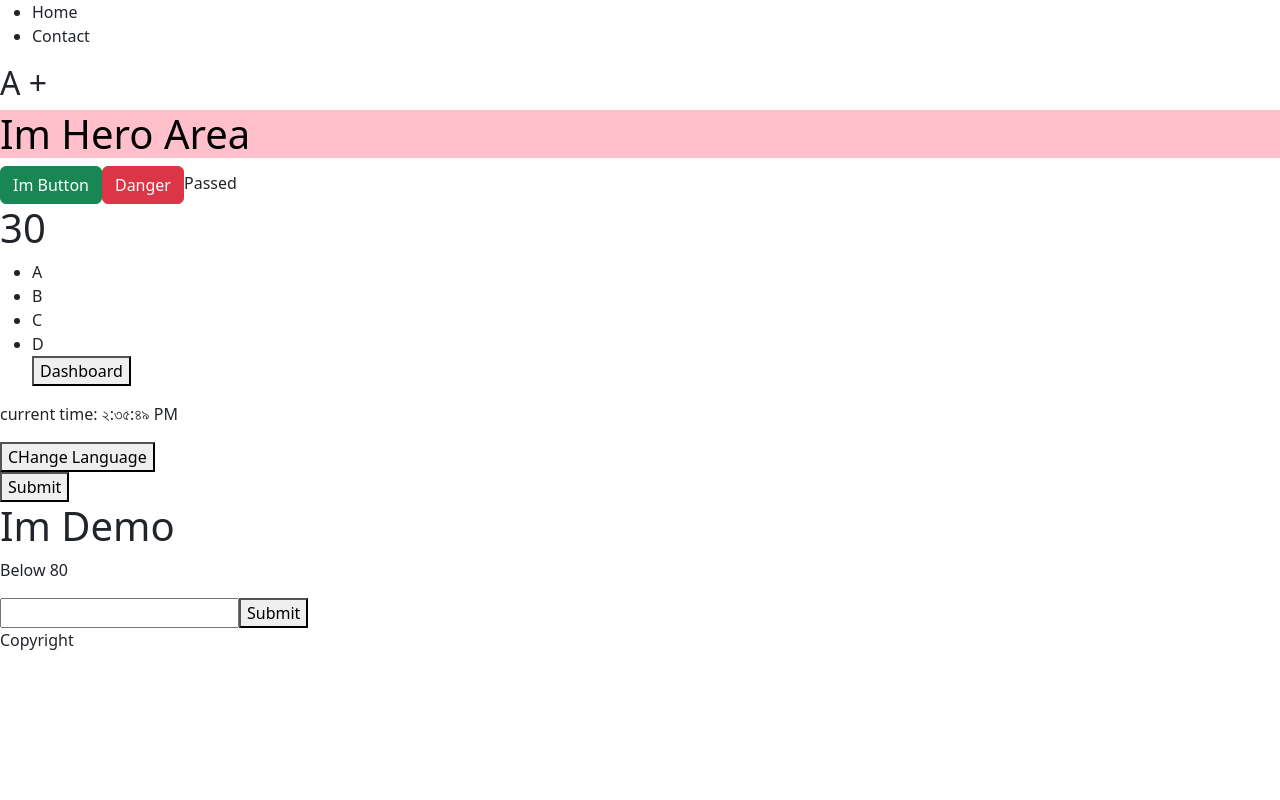
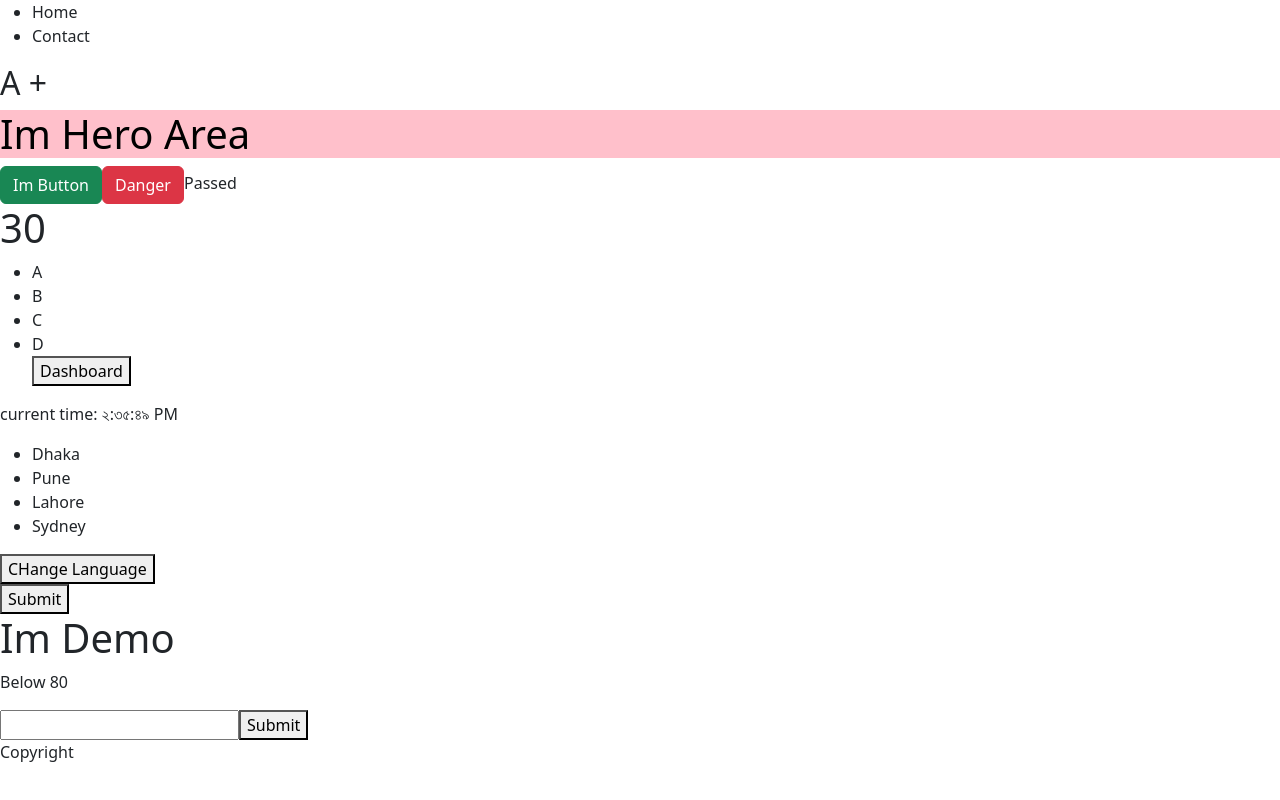
Before and after one commit to RazelRaz/React-deep-dive, a React (Vite) app: page / in a window 1280 px wide. Built offline with nearby package versions, Linux system fonts and the light colour scheme.

Commit message:
JSX Loop Inside - map

```diff
--- a/src/components/Clock.jsx
+++ b/src/components/Clock.jsx
@@ -1,9 +1,17 @@
 
 
 const Clock = ({ locale }) => {
+    let cities = ["Dhaka", "Pune", "Lahore", "Sydney"];
     return (
         <div>
             <p>current time: {new Date().toLocaleTimeString(locale)}</p>
+            <ul>
+                {
+                    cities.map((city, key) => {
+                        return <li key={key}>{city}</li>
+                    })
+                }
+            </ul>
         </div>
     );
 };
```
